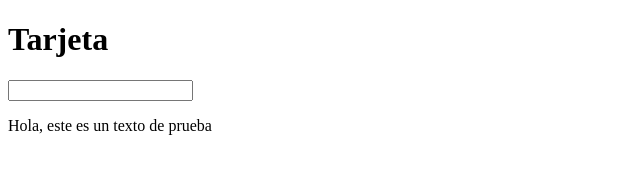
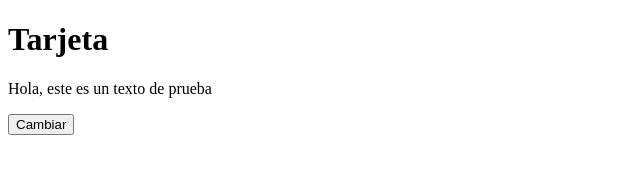
Before and after one commit to IDAI-NE-MA2025/Carolina-examen-final, a plain HTML site: page index.html in a window 1280 px wide. Shown: the whole page, without its empty margins (0-640 px from the left). Drawn offline with Linux system fonts and the light colour scheme.

Commit message:
actualizacion de los cambios

```diff
--- a/index.html
+++ b/index.html
@@ -9,15 +9,14 @@
     <table>
         <tr>
             <div class="container">
-                <h1>Tarjeta</h1>
+                <header>
+                    <h1>Tarjeta</h1>
+                </header>
                     <form id="tarjeta">
-                      <div class="grid-container">
-                        <div class="grid-item">
-                        <input type="text" id="nombre" value="">
+
                         <p>Hola, este es un texto de prueba</p>
-                        </div>
+                        <button type="submit" class="submit-btn">Cambiar</button>
 
-                        </div>
                     </form>
             </div>
         </tr>
```
